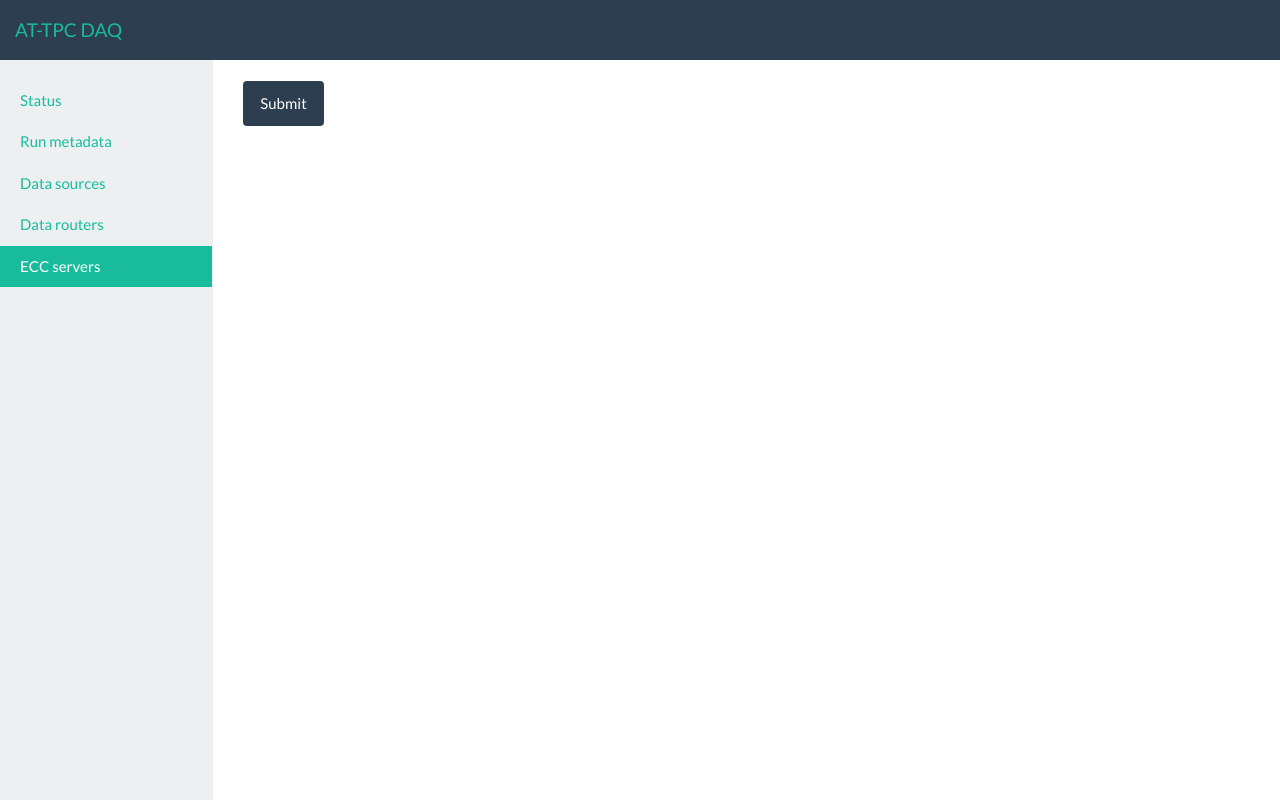
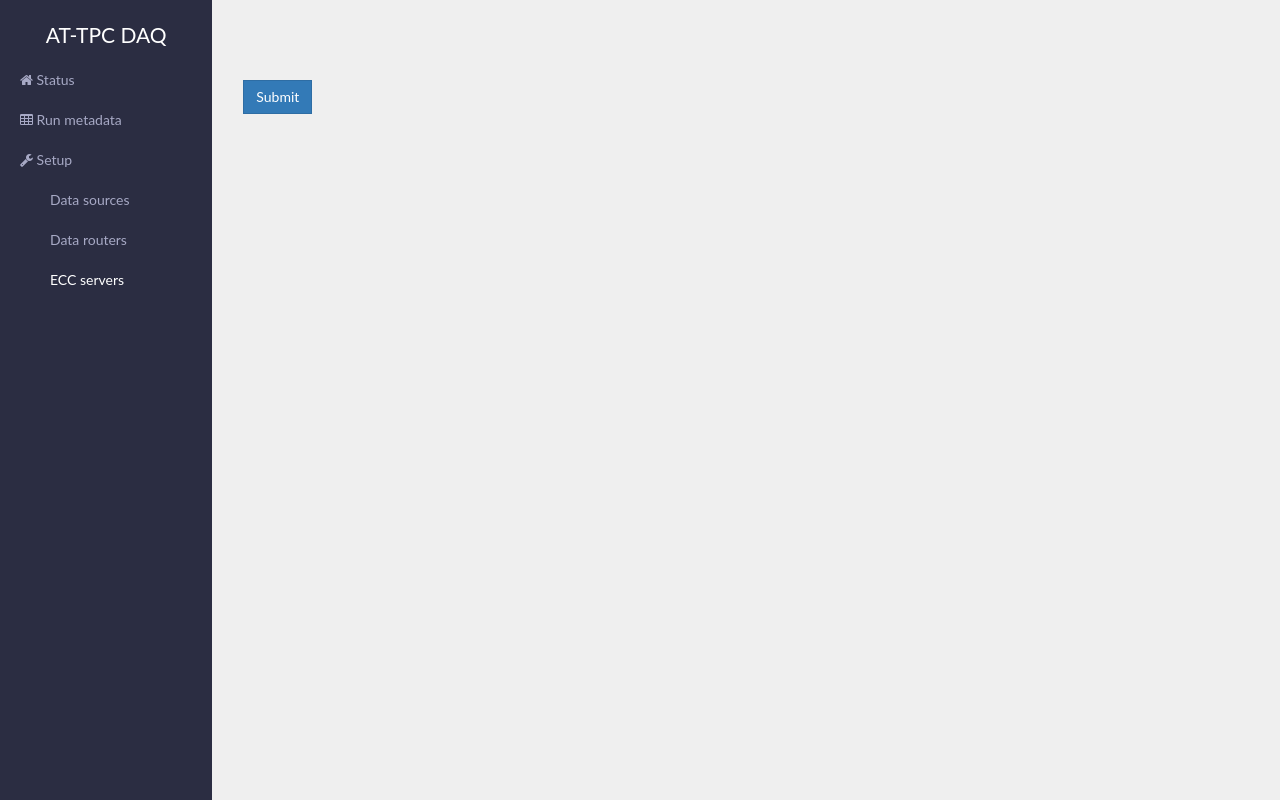
Before and after one commit to ATTPC/attpc-daq, a Django app: page /daq/ecc/add/ in a window 1280 px wide; the page is wider, and only the part inside the window is pictured. Run offline with Django 3.2, Linux system fonts and the light colour scheme; parts of the project's set-up code (start-up, migrations or seed data) failed here and were passed over; some libraries are stand-ins or nearby versions.

Commit message:
Played with styles a bit.

```diff
--- a/attpcdaq/static/css/site.css
+++ b/attpcdaq/static/css/site.css
@@ -1,21 +1,38 @@
+body {
+  padding-top: 80px;
+  background-color: #efefef;
+  font-family: "Lato", "Helvetica", "Arial", sans-serif;
+}
 #run-control-toolbar {
   display: inline-block;
 }
 .navbar {
   border-radius: 0;
+  height: 50px;
+  border: none;
+}
+.navbar-inverse {
+  background-color: #ffffff;
+}
+.sidebar-app-name {
+  font-size: 150%;
+  height: 50px;
+  color: white;
+  padding-top: 10px;
+  text-align: center;
 }
 .sidebar {
   position: fixed;
-  top: 60px;
+  top: 0;
   bottom: 0;
   left: 0;
   z-index: 1000;
   display: block;
-  padding: 20px;
+  padding: 10px 20px;
   overflow-x: hidden;
   overflow-y: auto;
   /* Scrollable contents if viewport is shorter than content. */
-  background-color: #ecf0f1;
+  background-color: #2b2d42;
   border-right: 1px solid #eee;
 }
 /* Sidebar navigation */
@@ -28,10 +45,44 @@
 .nav-sidebar li > a {
   padding-right: 20px;
   padding-left: 20px;
+  color: #a7a9c5;
+}
+.nav-sidebar li:hover,
+.nav-sidebar li > a:hover {
+  background-color: #2b2d42;
+  border: none;
+  color: white;
 }
 .nav-sidebar .active a,
 .nav-sidebar .active a:hover,
 .nav-sidebar .active a:active {
-  color: #fff;
-  background-color: #18bc9c;
+  color: white;
+  background-color: #2b2d42;
 }
+.nav-sidebar-subnav {
+  margin-right: -21px;
+  /* 20px padding + 1px border */
+  margin-bottom: 20px;
+  margin-left: -20px;
+  padding-left: 50px;
+}
+.nav-sidebar-subnav li > a {
+  padding-right: 20px;
+  padding-left: 20px;
+  color: #a7a9c5;
+}
+.nav-sidebar-subnav li:hover,
+.nav-sidebar-subnav li > a:hover {
+  background-color: #2b2d42;
+  border: none;
+  color: white;
+}
+.nav-sidebar-subnav .active a,
+.nav-sidebar-subnav .active a:hover,
+.nav-sidebar-subnav .active a:active {
+  color: white;
+  background-color: #2b2d42;
+}
+.btn {
+  border-radius: 0;
+}
--- a/attpcdaq/static/css/site.less
+++ b/attpcdaq/static/css/site.less
@@ -1,22 +1,48 @@
+
+@top-navbar-height: 50px;
+@navcolor: #2B2D42;
+@sidebar-color: #404040;
+@bgcolor: #efefef;
+
+body {
+  padding-top: 80px;
+  background-color: @bgcolor;
+  font-family: "Lato", "Helvetica", "Arial", sans-serif;
+}
+
 #run-control-toolbar {
     display: inline-block;
 }
 
 .navbar {
   border-radius: 0;
+  height: @top-navbar-height;
+  border: none;
+}
+
+.navbar-inverse {
+  background-color: lighten(@navcolor, 80%);
+}
+
+.sidebar-app-name {
+  font-size: 150%;
+  height: @top-navbar-height;
+  color: white;
+  padding-top: 10px;
+  text-align: center;
 }
 
 .sidebar {
     position: fixed;
-    top: 60px;
+    top: 0;
     bottom: 0;
     left: 0;
     z-index: 1000;
     display: block;
-    padding: 20px;
+    padding: 10px 20px;
     overflow-x: hidden;
     overflow-y: auto; /* Scrollable contents if viewport is shorter than content. */
-    background-color: #ecf0f1;
+    background-color: @navcolor;
     border-right: 1px solid #eee;
 }
 
@@ -30,12 +56,28 @@
   li > a {
       padding-right: 20px;
       padding-left: 20px;
+      color: lighten(@navcolor, 50%);
+  }
+
+  li:hover, li > a:hover {
+    background-color: @navcolor;
+    border: none;
+    color: white;
   }
 
   .active {
       a, a:hover, a:active {
-        color: #fff;
-        background-color: #18bc9c;
+        color: white;
+        background-color: @navcolor;
       }
   }
 }
+
+.nav-sidebar-subnav {
+  .nav-sidebar;
+  padding-left: 50px;
+}
+
+.btn {
+  border-radius: 0;
+}
--- a/attpcdaq/templates/base.html
+++ b/attpcdaq/templates/base.html
@@ -7,7 +7,7 @@
     <meta charset="UTF-8">
     <title>{% block title %}AT-TPC DAQ{% endblock %}</title>
 
-    <link rel="stylesheet" href="{% static 'css/flatly.min.css' %}">
+    <link rel="stylesheet" href="{% static 'css/bootstrap.min.css' %}">
     <link rel="stylesheet" href="{% static 'css/font-awesome.min.css' %}">
     <link rel="stylesheet" href="{% static 'css/site.css' %}">
 
@@ -18,38 +18,51 @@
 </head>
 <body>
     {% block navbar %}
-    <nav class="navbar navbar-default" role="navigation">
-        <div class="container-fluid">
-            <div class="navbar-header">
-                <button type="button" class="navbar-toggle collapsed" data-toggle="collapse" data-target="#bs-example-navbar-collapse-1">
-                    <span class="sr-only">Toggle navigation</span>
-                    <span class="icon-bar"></span>
-                    <span class="icon-bar"></span>
-                    <span class="icon-bar"></span>
-                </button>
-                <a class="navbar-brand" href="">AT-TPC DAQ</a>
-            </div>
-
-            <!-- Collect the nav links, forms, and other content for toggling -->
+{#    <nav class="navbar navbar-inverse navbar-fixed-top">#}
+{#        <div class="container-fluid">#}
+{#            <div class="navbar-header">#}
+{#                <button type="button" class="navbar-toggle collapsed" data-toggle="collapse" data-target="#bs-example-navbar-collapse-1">#}
+{#                    <span class="sr-only">Toggle navigation</span>#}
+{#                    <span class="icon-bar"></span>#}
+{#                    <span class="icon-bar"></span>#}
+{#                    <span class="icon-bar"></span>#}
+{#                </button>#}
+{#                <a class="navbar-brand" href="">AT-TPC DAQ</a>#}
+{#            </div>#}
+{##}
+{#            <!-- Collect the nav links, forms, and other content for toggling -->#}
 {#            <div class="collapse navbar-collapse" id="bs-example-navbar-collapse-1">#}
 {#                <ul class="nav navbar-nav">#}
 {#                    <li class=""><a href="">Status</a></li>#}
 {#                </ul>#}
 {#            </div><!-- /.navbar-collapse -->#}
-        </div><!-- /.container -->
-    </nav>
+{#        </div><!-- /.container -->#}
+{#    </nav>#}
     {% endblock %}
 
     <div class="container-fluid">
         <div class="row">
             <div class="col-sm-3 col-md-2 sidebar">
                 {% block sidebar %}
+                <div class="sidebar-app-name">AT-TPC DAQ</div>
                 <ul class="nav nav-sidebar">
-                    <li class="{% active request 'status' %}"><a href="{% url 'daq/status' %}">Status</a></li>
-                    <li class="{% active request 'run' %}"><a href="{% url 'daq/run_list' %}">Run metadata</a></li>
-                    <li class="{% active request 'sources' %}"><a href="{% url 'daq/data_source_list' %}">Data sources</a></li>
-                    <li class="{% active request 'data_router' %}"><a href="{% url 'daq/data_router_list' %}">Data routers</a></li>
-                    <li class="{% active request 'ecc' %}"><a href="{% url 'daq/ecc_server_list' %}">ECC servers</a></li>
+                    <li class="{% active request 'status' %}">
+                        <a href="{% url 'daq/status' %}">
+                            <span class="fa fa-home"></span> Status
+                        </a>
+                    </li>
+                    <li class="{% active request 'run' %}">
+                        <a href="{% url 'daq/run_list' %}">
+                            <span class="fa fa-table"></span> Run metadata
+                        </a>
+                    </li>
+                    <li class=""><a><span class="fa fa-wrench"></span> Setup</a>
+                        <ul class="nav nav-sidebar-subnav">
+                            <li class="{% active request 'sources' %}"><a href="{% url 'daq/data_source_list' %}">Data sources</a></li>
+                            <li class="{% active request 'data_router' %}"><a href="{% url 'daq/data_router_list' %}">Data routers</a></li>
+                            <li class="{% active request 'ecc' %}"><a href="{% url 'daq/ecc_server_list' %}">ECC servers</a></li>
+                        </ul>
+                    </li>
                 </ul>
                 {% endblock %}
             </div>
```
Also changed, not shown: attpcdaq/daq/migrations/0010_auto_20160610_0000.py (added).
